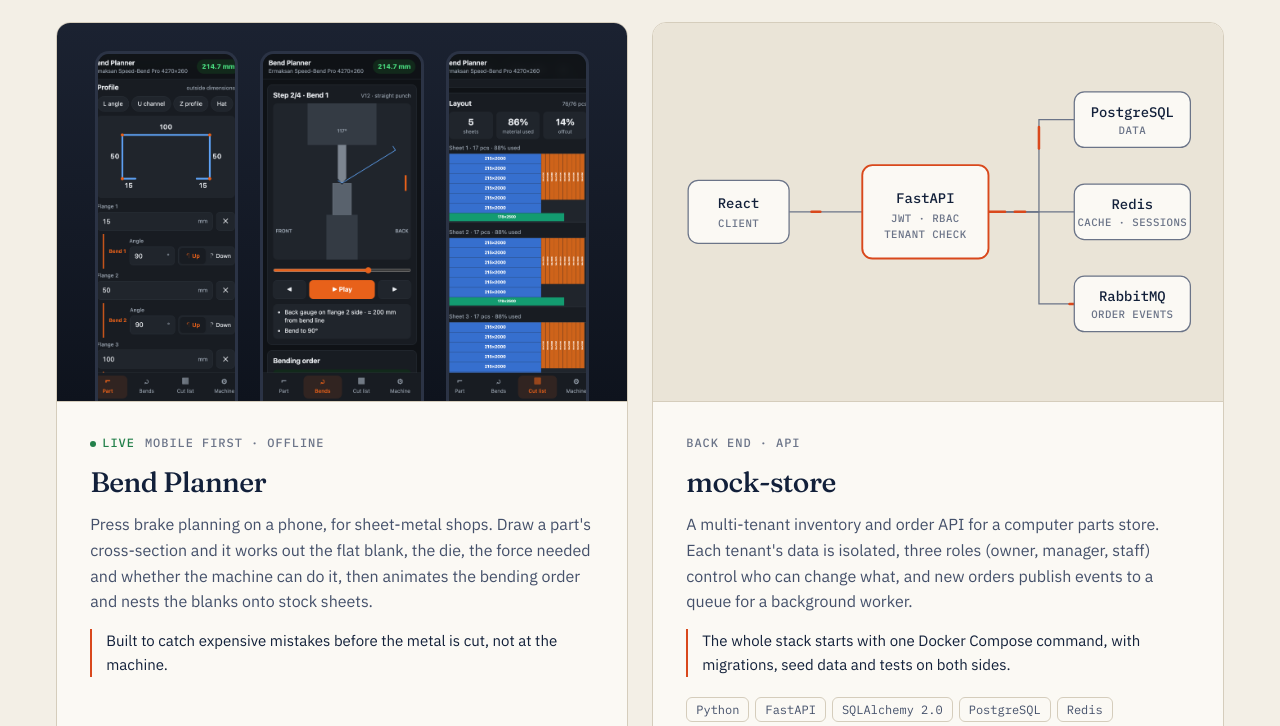
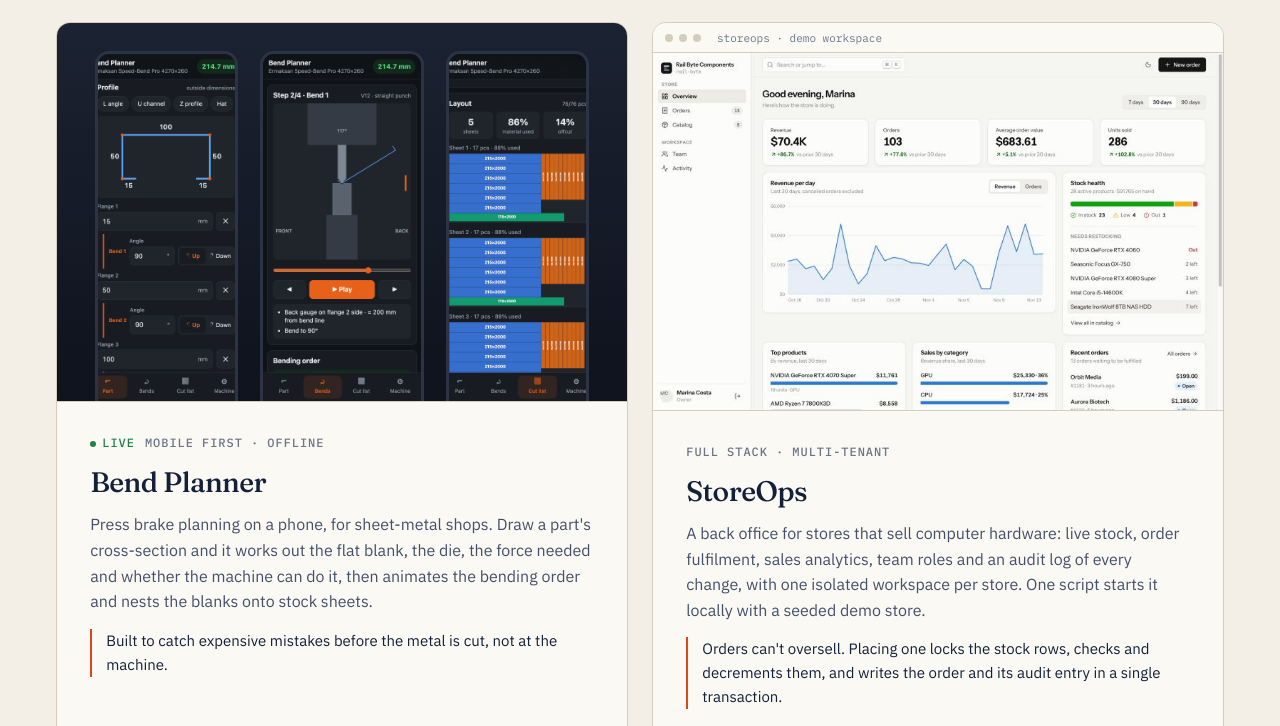
Before and after one commit to marcosjfp/portfolio, a plain HTML site: page index.html in a window 1280 px wide. Shown: the part 2508-3234 px from the top of the page. Drawn offline with Linux system fonts and the light colour scheme.

Commit message:
Replace mock-store card with StoreOps
Co-Authored-By: Claude Fable 5.2 <noreply@anthropic.com>

```diff
--- a/index.html
+++ b/index.html
@@ -212,17 +212,6 @@
   .phones img:nth-child(2) { width: 31%; }
   .proj:hover .phones img { transform: translateY(-6px); }
   .phones img:nth-child(2) { transition-delay: .05s; } .phones img:nth-child(3) { transition-delay: .1s; }
-
-  .diagram { aspect-ratio: 16 / 10.6; display: grid; place-items: center; padding: 20px; background: var(--paper-2); }
-  .diagram svg { width: 100%; height: 100%; }
-  .diagram .box { fill: var(--card); stroke: var(--ink-3); stroke-width: 1; }
-  .diagram .box.hot { stroke: var(--accent); stroke-width: 1.5; }
-  .diagram text { font: 500 11px var(--mono); fill: var(--ink); text-anchor: middle; }
-  .diagram text.s { font-size: 8.5px; fill: var(--ink-3); letter-spacing: .04em; }
-  .diagram .wire { fill: none; stroke: var(--ink-3); stroke-width: 1; }
-  .diagram .pulse { fill: none; stroke: var(--accent); stroke-width: 2; stroke-linecap: round; stroke-dasharray: .12 .88; animation: flow 3s linear infinite; }
-  .diagram .pulse.b { animation-delay: -1s; } .diagram .pulse.c { animation-delay: -2s; }
-  @keyframes flow { from { stroke-dashoffset: 1; } to { stroke-dashoffset: 0; } }
 
   .body { display: flex; flex-direction: column; gap: 14px; padding: clamp(22px, 2.6vw, 34px); flex: 1; }
   .body .mono { display: flex; gap: 10px; align-items: center; flex-wrap: wrap; }
@@ -513,28 +502,19 @@
         </div>
       </article>
 
-      <article class="proj" data-lane="build support">
+      <article class="proj" data-lane="build support ops">
         <div class="shot">
-          <div class="diagram" role="img" aria-label="Architecture of mock-store: a React client calls a FastAPI service, which uses PostgreSQL, Redis and RabbitMQ, with a worker consuming order events.">
-            <svg viewBox="0 0 420 250" aria-hidden="true">
-              <path class="wire" d="M92 125H150"/><path class="wire" d="M250 125H290V52H318"/><path class="wire" d="M250 125H318"/><path class="wire" d="M250 125H290V198H318"/>
-              <path class="pulse" pathLength="1" d="M92 125H150"/><path class="pulse b" pathLength="1" d="M250 125H290V52H318"/><path class="pulse" pathLength="1" d="M250 125H318"/><path class="pulse c" pathLength="1" d="M250 125H290V198H318"/>
-              <rect class="box" x="12" y="100" width="80" height="50" rx="8"/><text x="52" y="122">React</text><text class="s" x="52" y="137">CLIENT</text>
-              <rect class="box hot" x="150" y="88" width="100" height="74" rx="8"/><text x="200" y="118">FastAPI</text><text class="s" x="200" y="133">JWT · RBAC</text><text class="s" x="200" y="146">TENANT CHECK</text>
-              <rect class="box" x="318" y="30" width="92" height="44" rx="8"/><text x="364" y="50">PostgreSQL</text><text class="s" x="364" y="63">DATA</text>
-              <rect class="box" x="318" y="103" width="92" height="44" rx="8"/><text x="364" y="123">Redis</text><text class="s" x="364" y="136">CACHE · SESSIONS</text>
-              <rect class="box" x="318" y="176" width="92" height="44" rx="8"/><text x="364" y="196">RabbitMQ</text><text class="s" x="364" y="209">ORDER EVENTS</text>
-            </svg>
-          </div>
+          <div class="bar"><i></i><i></i><i></i><span>storeops · demo workspace</span></div>
+          <img src="assets/shots/storeops.jpg" width="800" height="500" alt="StoreOps overview dashboard with revenue, orders, a daily revenue chart, stock health and a restock list.">
         </div>
         <div class="body">
-          <p class="mono"><span>Back end · API</span></p>
-          <h3>mock-store</h3>
-          <p>A multi-tenant inventory and order API for a computer parts store. Each tenant's data is isolated, three roles (owner, manager, staff) control who can change what, and new orders publish events to a queue for a background worker.</p>
-          <p class="point">The whole stack starts with one Docker Compose command, with migrations, seed data and tests on both sides.</p>
-          <ul class="tags"><li>Python</li><li>FastAPI</li><li>SQLAlchemy 2.0</li><li>PostgreSQL</li><li>Redis</li><li>RabbitMQ</li><li>Docker</li></ul>
+          <p class="mono"><span>Full stack · multi-tenant</span></p>
+          <h3>StoreOps</h3>
+          <p>A back office for stores that sell computer hardware: live stock, order fulfilment, sales analytics, team roles and an audit log of every change, with one isolated workspace per store. One script starts it locally with a seeded demo store.</p>
+          <p class="point">Orders can't oversell. Placing one locks the stock rows, checks and decrements them, and writes the order and its audit entry in a single transaction.</p>
+          <ul class="tags"><li>Python</li><li>FastAPI</li><li>SQLAlchemy 2</li><li>PostgreSQL</li><li>Redis</li><li>RabbitMQ</li><li>React</li><li>TanStack Query</li></ul>
           <div class="links">
-            <a class="tl" href="https://github.com/marcosjfp/mock-store" target="_blank" rel="noopener">Read the code <svg viewBox="0 0 16 16" fill="none" stroke="currentColor" stroke-width="2" stroke-linecap="round" stroke-linejoin="round" aria-hidden="true"><path d="M5 11l6-6M6 5h5v5"/></svg></a>
+            <a class="tl" href="https://github.com/marcosjfp/mock-store/tree/feat/storeops-back-office" target="_blank" rel="noopener">Read the code <svg viewBox="0 0 16 16" fill="none" stroke="currentColor" stroke-width="2" stroke-linecap="round" stroke-linejoin="round" aria-hidden="true"><path d="M5 11l6-6M6 5h5v5"/></svg></a>
           </div>
         </div>
       </article>
```
Also changed, not shown: assets/shots/storeops.jpg (added).
